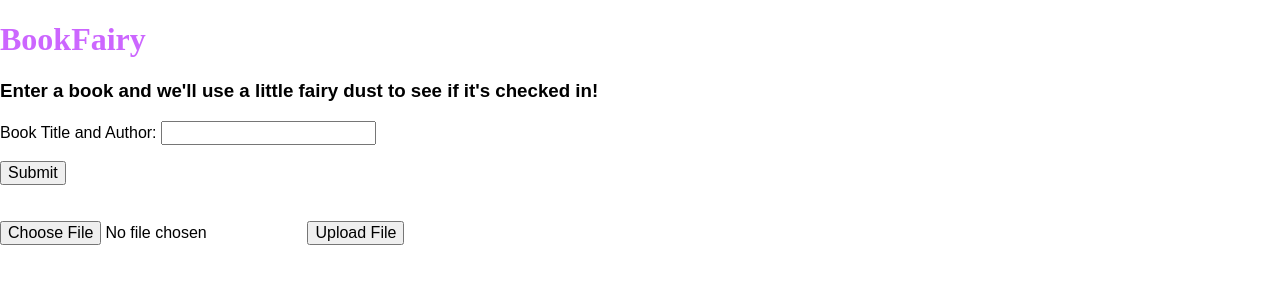
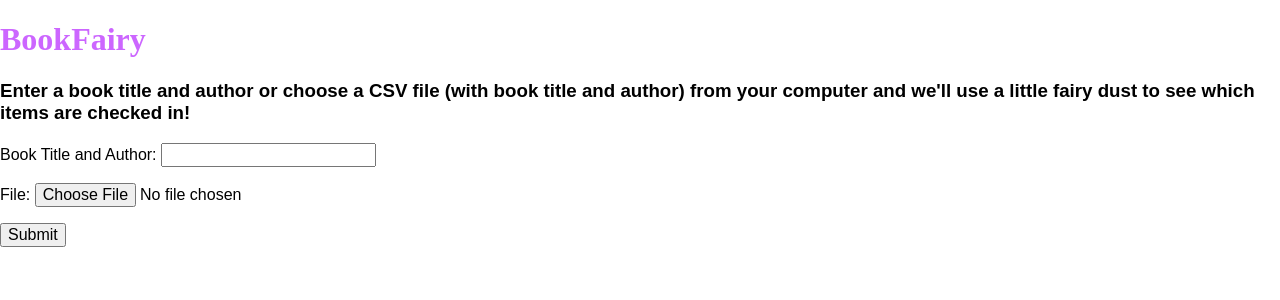
Before and after one commit to MichelleGlauser/BookFairy, a Django app: page / in a window 1280 px wide. Shown: the top 300 px of the page. Run offline with Django 3.2, Linux system fonts and the light colour scheme; parts of the project's set-up code (start-up, migrations or seed data) failed here and were passed over; some web fonts are replaced.

Commit message:
Still figuring out the form.as_p

```diff
--- a/BookFairy/urls.py
+++ b/BookFairy/urls.py
@@ -17,6 +17,6 @@ urlpatterns = patterns('',
     url(r'^admin/', include(admin.site.urls)),
     url(r'^$', views.enter_search),
     url(r'^booklist$', views.check_books, name='booklist'),
-    url(r'^listsearch$', views.upload_file),
+    # url(r'^listsearch$', views.upload_file),
     url(r'^booksearch$', views.handle_uploaded_file),
 )
--- a/bookapp/forms.py
+++ b/bookapp/forms.py
@@ -2,11 +2,13 @@ from django import forms
 
 class BookForm(forms.Form):
     book_info = forms.CharField(max_length=200, label="Book Title and Author:")
+    # title = forms.CharField(max_length=50, label="File:") #shows the text field
+    file = forms.FileField() #shows the choose file
+    #How do I combine the title and file fields so that a box shows up, but you can choose as well?
 
-
-class UploadFileForm(forms.Form):
-    title = forms.CharField(max_length=50, label="File:")
-    file = forms.FileField()
+# class UploadFileForm(forms.Form):
+#     title = forms.CharField(max_length=50, label="File:")
+#     file = forms.FileField()
 
     def __unicode__(self):
         return self.title
--- a/bookapp/templates/index.html
+++ b/bookapp/templates/index.html
@@ -4,7 +4,7 @@
 
 {% block content %}
 <div class="title">
-<h3 font-family: Sans-Serif;>Enter a book and we'll use a little fairy dust to see if it's checked in!</h3>
+<h3 font-family: Sans-Serif;>Enter a book title and author or choose a CSV file (with book title and author) from your computer and we'll use a little fairy dust to see which items are checked in!</h3>
 </div>
 
 <div class="body">
@@ -20,7 +20,7 @@
 
 </br>
 </br>
-
+<!--
   <div class="listsearch">
     <form class="form-horizontal" action="/listsearch" enctype="multipart/form-data" method="post">
       {% csrf_token %}
@@ -29,7 +29,7 @@
     <button type="submit">Upload File</button>
     </form>
   </div>
-
+ -->
 </div
 {% endblock %}
 
--- a/bookapp/views.py
+++ b/bookapp/views.py
@@ -1,6 +1,7 @@
 from django.http import HttpResponse, HttpResponseRedirect
 from django.shortcuts import render
-from forms import BookForm, UploadFileForm
+from forms import BookForm
+# , UploadFileForm
 from pyquery import PyQuery as pq
 import requests
 
```
Also changed, not shown: 3 other files.
